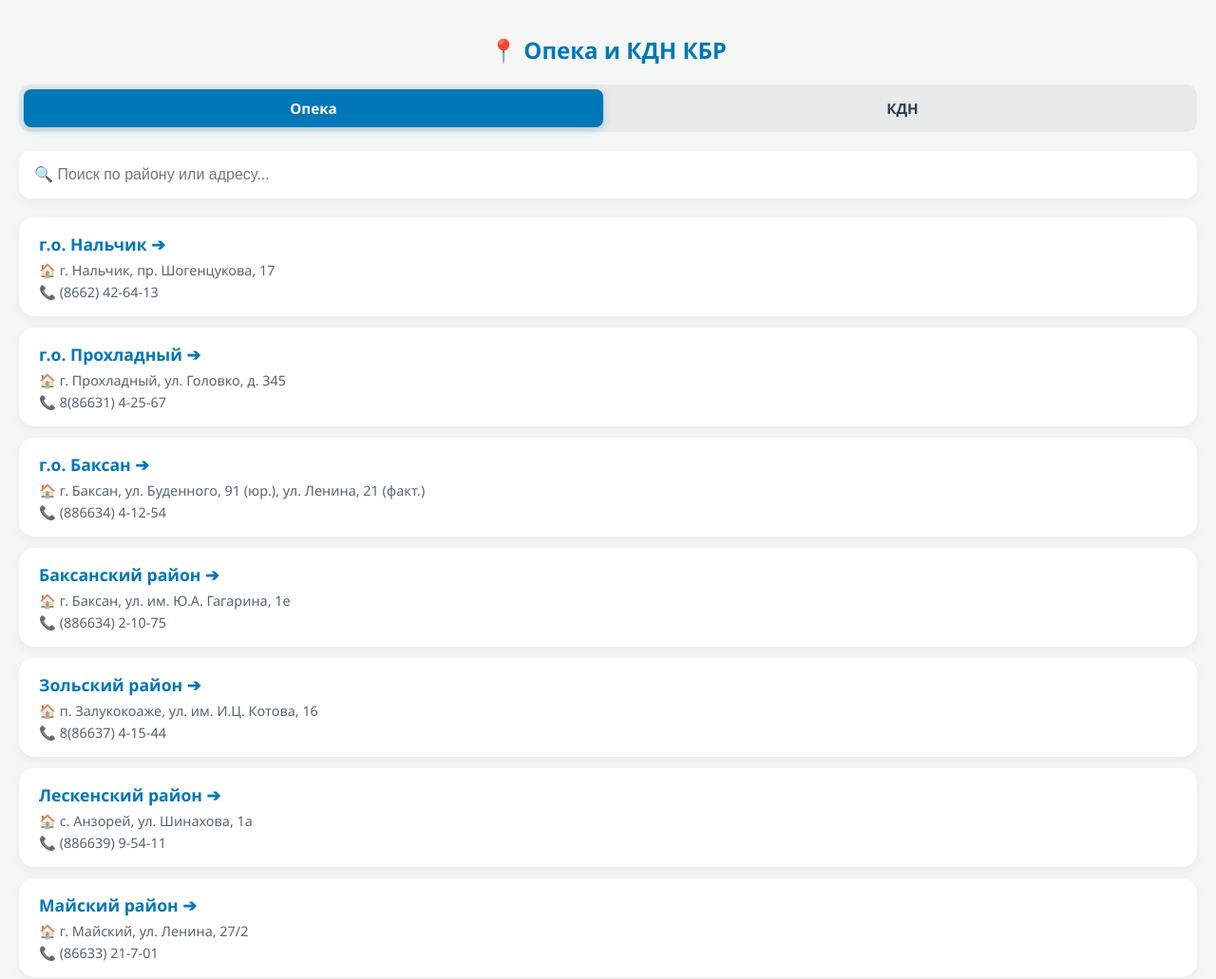
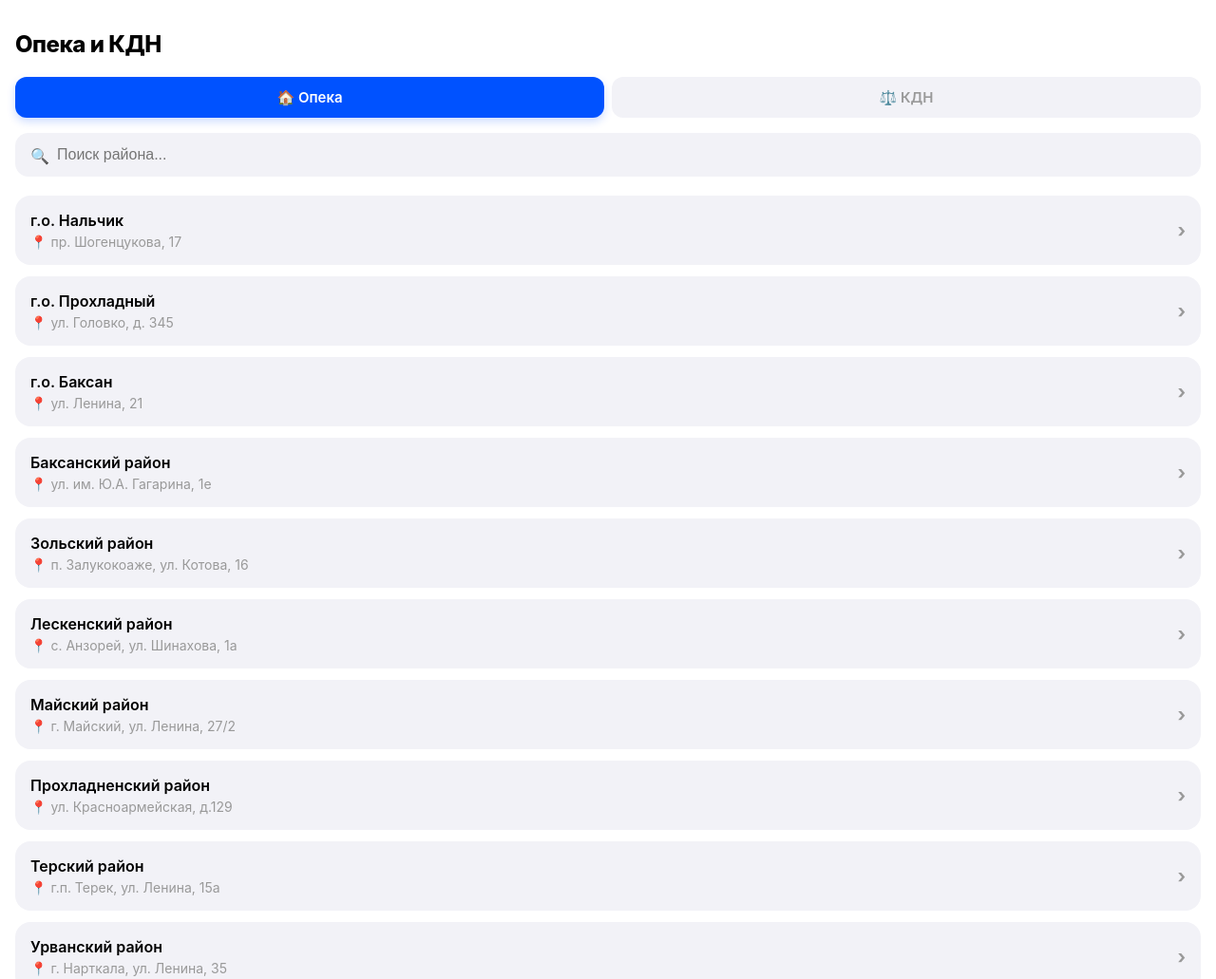
Before and after one commit to temir198819/opeka-miniapp, a plain HTML site: page index.html in a window 1280 px wide. Shown: the top 1031 px of the page at 95% size. Drawn offline with Linux system fonts and the light colour scheme; a script that the page names is missing.

Commit message:
Update index.html

```diff
--- a/index.html
+++ b/index.html
@@ -6,170 +6,181 @@
   <title>Опека КБР</title>
   <script src="https://telegram.org/js/telegram-web-app.js"></script>
   <style>
-    /* Настройка цветов (подстраивается под тему телеграма) */
+    /* Минималистичный дизайн */
     :root {
-      --bg-color: var(--tg-theme-bg-color, #f4f7f6);
-      --text-color: var(--tg-theme-text-color, #2c3e50);
-      --hint-bg: var(--tg-theme-secondary-bg-color, #ffffff);
-      --primary: #0077B6; /* Морской синий */
-      --card-bg: var(--tg-theme-secondary-bg-color, #ffffff);
-      --shadow: 0 4px 12px rgba(0,0,0,0.05);
+      --bg: var(--tg-theme-bg-color, #ffffff);
+      --text: var(--tg-theme-text-color, #000000);
+      --hint: var(--tg-theme-hint-color, #999999);
+      --primary: #0052FF; /* Яркий синий (как в Revolut/Тинькофф) */
+      --card: var(--tg-theme-secondary-bg-color, #f2f2f7);
     }
 
+    * { box-sizing: border-box; }
+
     body {
-      font-family: 'Segoe UI', system-ui, sans-serif;
-      padding: 20px;
-      background: var(--bg-color);
-      color: var(--text-color);
+      font-family: -apple-system, BlinkMacSystemFont, 'Segoe UI', Roboto, sans-serif;
+      background: var(--bg);
+      color: var(--text);
       margin: 0;
+      padding: 16px;
       padding-bottom: 40px;
     }
 
     h1 {
-      font-size: 1.5rem;
+      font-size: 24px;
+      font-weight: 800;
       margin-bottom: 20px;
-      text-align: center;
-      font-weight: 700;
-      color: var(--primary);
+      letter-spacing: -0.5px;
     }
 
+    /* Переключатели вкладок */
     .tabs {
       display: flex;
-      gap: 10px;
-      margin-bottom: 20px;
-      background: rgba(0,0,0,0.05);
-      padding: 5px;
-      border-radius: 12px;
+      gap: 8px;
+      margin-bottom: 16px;
     }
 
     .tab {
       flex: 1;
-      padding: 10px;
+      padding: 12px;
       text-align: center;
-      border-radius: 8px;
+      border-radius: 12px;
+      font-size: 15px;
+      font-weight: 600;
       cursor: pointer;
-      font-size: 0.95rem;
-      font-weight: 600;
-      transition: 0.3s;
-      color: var(--text-color);
+      background: var(--card);
+      color: var(--hint);
+      transition: 0.2s;
     }
 
     .tab.active {
       background: var(--primary);
       color: #fff;
-      box-shadow: 0 2px 8px rgba(0, 119, 182, 0.3);
+      box-shadow: 0 4px 10px rgba(0, 82, 255, 0.2);
     }
 
+    /* Поле поиска */
+    .search-container {
+      position: relative;
+      margin-bottom: 20px;
+    }
+    .search-icon {
+      position: absolute;
+      left: 16px;
+      top: 14px;
+      color: var(--hint);
+    }
     input {
       width: 100%;
-      padding: 14px;
-      border-radius: 12px;
-      border: 2px solid transparent;
-      background: var(--card-bg);
-      color: var(--text-color);
+      padding: 14px 14px 14px 44px;
+      border-radius: 14px;
+      border: none;
+      background: var(--card);
+      color: var(--text);
+      font-size: 16px;
+      outline: none;
+    }
+
+    /* Плашка подсказки */
+    #hint-box {
+      display: none;
+      background: rgba(0, 82, 255, 0.1);
+      color: var(--primary);
+      padding: 16px;
+      border-radius: 14px;
       margin-bottom: 20px;
-      font-size: 1rem;
-      box-sizing: border-box;
-      box-shadow: var(--shadow);
-      transition: 0.3s;
+      font-size: 15px;
+      line-height: 1.4;
+      font-weight: 500;
     }
-    input:focus { outline: none; border-color: var(--primary); }
+    #hint-box b { display: block; margin-bottom: 4px; font-size: 13px; text-transform: uppercase; letter-spacing: 0.5px;}
 
     /* Карточки */
     .card {
-      border: none;
       border-radius: 16px;
       padding: 16px;
       margin-bottom: 12px;
-      background: var(--card-bg);
-      box-shadow: var(--shadow);
+      background: var(--card);
       cursor: pointer;
-      transition: transform 0.2s, box-shadow 0.2s;
-      border-left: 5px solid transparent;
+      transition: transform 0.1s;
+      display: flex;
+      justify-content: space-between;
+      align-items: center;
     }
 
-    .card:hover {
-      transform: translateY(-3px);
-      box-shadow: 0 6px 16px rgba(0,0,0,0.1);
-      border-left-color: var(--primary);
+    .card:active { transform: scale(0.98); }
+
+    .card-text b {
+      font-size: 16px;
+      display: block;
+      margin-bottom: 4px;
+      font-weight: 600;
     }
 
-    .card b {
-      font-size: 1.1rem;
-      color: var(--primary);
+    .card-text span {
+      font-size: 14px;
+      color: var(--hint);
       display: block;
-      margin-bottom: 6px;
+      margin-top: 2px;
     }
 
-    .small {
-      font-size: 0.9rem;
-      opacity: 0.8;
-      display: block;
-      margin-top: 4px;
-    }
-
-    /* Желтая плашка */
-    #hint-box {
-      background: #FFF3CD;
-      color: #856404;
-      padding: 16px;
-      border-radius: 12px;
-      margin-bottom: 20px;
-      font-size: 0.95rem;
-      border-left: 5px solid #FFC107;
-      line-height: 1.5;
-      box-shadow: var(--shadow);
-      display: none;
+    .arrow {
+      font-size: 20px;
+      color: var(--hint);
+      font-weight: bold;
     }
   </style>
 </head>
 <body>
-  <h1>📍 Опека и КДН КБР</h1>
+  <h1>Опека и КДН</h1>
 
   <div id="hint-box">
-    <b>💡 КУДА ОБРАЩАТЬСЯ:</b><br>
+    <b>Куда обращаться</b>
     <span id="hint-text"></span>
   </div>
 
   <div class="tabs" id="tabs">
-    <div class="tab active" onclick="switchTab('opeka')">Опека</div>
-    <div class="tab" onclick="switchTab('kdn')">КДН</div>
+    <div class="tab active" onclick="switchTab('opeka')">🏠 Опека</div>
+    <div class="tab" onclick="switchTab('kdn')">⚖️ КДН</div>
   </div>
 
-  <input id="search" placeholder="🔍 Поиск по району или адресу..." oninput="filter()">
+  <div class="search-container">
+    <span class="search-icon">🔍</span>
+    <input id="search" placeholder="Поиск района..." oninput="filter()">
+  </div>
 
   <div id="list"></div>
 
   <script>
     const OPEKA = [
-      { name: "г.о. Нальчик", addr: "г. Нальчик, пр. Шогенцукова, 17", phone: "(8662) 42-64-13" },
-      { name: "г.о. Прохладный", addr: "г. Прохладный, ул. Головко, д. 345", phone: "8(86631) 4-25-67" },
-      { name: "г.о. Баксан", addr: "г. Баксан, ул. Буденного, 91 (юр.), ул. Ленина, 21 (факт.)", phone: "(886634) 4-12-54" },
-      { name: "Баксанский район", addr: "г. Баксан, ул. им. Ю.А. Гагарина, 1е", phone: "(886634) 2-10-75" },
-      { name: "Зольский район", addr: "п. Залукокоаже, ул. им. И.Ц. Котова, 16", phone: "8(86637) 4-15-44" },
+      { name: "г.о. Нальчик", addr: "пр. Шогенцукова, 17", phone: "(8662) 42-64-13" },
+      { name: "г.о. Прохладный", addr: "ул. Головко, д. 345", phone: "8(86631) 4-25-67" },
+      { name: "г.о. Баксан", addr: "ул. Ленина, 21", phone: "(886634) 4-12-54" },
+      { name: "Баксанский район", addr: "ул. им. Ю.А. Гагарина, 1е", phone: "(886634) 2-10-75" },
+      { name: "Зольский район", addr: "п. Залукокоаже, ул. Котова, 16", phone: "8(86637) 4-15-44" },
       { name: "Лескенский район", addr: "с. Анзорей, ул. Шинахова, 1а", phone: "(886639) 9-54-11" },
       { name: "Майский район", addr: "г. Майский, ул. Ленина, 27/2", phone: "(86633) 21-7-01" },
-      { name: "Прохладненский район", addr: "г. Прохладный, ул. Красноармейская, д.129", phone: "(86631) 7-67-90" },
+      { name: "Прохладненский район", addr: "ул. Красноармейская, д.129", phone: "(86631) 7-67-90" },
       { name: "Терский район", addr: "г.п. Терек, ул. Ленина, 15а", phone: "8(86632) 4-18-47" },
       { name: "Урванский район", addr: "г. Нарткала, ул. Ленина, 35", phone: "(86635) 4-30-62" },
-      { name: "Чегемский район", addr: "г. Чегем, ул. Баксанское шоссе, 26", phone: "8(86630) 4-10-48" },
-      { name: "Черекский район", addr: "п.г.т. Кашхатау, ул. К. Мечиева, 108", phone: "8(86636) 4-10-20" },
+      { name: "Чегемский район", addr: "г. Чегем, Баксанское шоссе, 26", phone: "8(86630) 4-10-48" },
+      { name: "Черекский район", addr: "п.г.т. Кашхатау, ул. Мечиева, 108", phone: "8(86636) 4-10-20" },
       { name: "Эльбрусский район", addr: "г.п. Тырныауз, пр. Эльбрусский, 39", phone: "(86638) 4-37-52" }
     ];
 
     const KDN = [
-      { name: "Урванский район", addr: "г.п. Нарткала, ул. Ленина д.37 каб.6", phone: "8(86635) 4-10-70" },
+      { name: "Урванский район", addr: "г.п. Нарткала, ул. Ленина д.37", phone: "8(86635) 4-10-70" },
       { name: "Эльбрусский район", addr: "г.п. Тырныауз, пр. Эльбрусский д.39", phone: "8(86638) 4-72-15" },
-      { name: "Терский район", addr: "г.п. Терек, ул. Ленина, 15, каб.100", phone: "8(86632) 4-17-44" },
+      { name: "Терский район", addr: "г.п. Терек, ул. Ленина, 15", phone: "8(86632) 4-17-44" },
       { name: "Баксанский район", addr: "г. Баксан, ул. Гагарина, 1Е", phone: "8(86634) 4-12-28" },
       { name: "Лескенский район", addr: "с. Анзорей, Шинахова 1А", phone: "8(86639) 9-56-0" },
       { name: "Чегемский район", addr: "г.п. Чегем, Баксанское шоссе, 3", phone: "8(86630) 4-00-27" },
-      { name: "г. Баксан", addr: "пр-кт Ленина, 21, каб. 14", phone: "8(86634) 2-13-91" },
+      { name: "г. Баксан", addr: "пр-кт Ленина, 21", phone: "8(86634) 2-13-91" },
       { name: "Черекский район", addr: "п. Кашхатау, ул. Мечиева 108", phone: "—" },
       { name: "Зольский район", addr: "п. Залукокоаже, ул. Комсомольская, 89", phone: "8(86637) 4-16-68" },
       { name: "г. Нальчик", addr: "ул. Кешокова, 70", phone: "8(8662) 77-48-60" },
       { name: "г. Прохладный", addr: "г. Прохладный", phone: "8(86631) 4-14-49" },
-      { name: "Прохладненский район", addr: "ул. Гагарина, 47, каб. 401", phone: "8(86631) 4-11-48" },
+      { name: "Прохладненский район", addr: "ул. Гагарина, 47", phone: "8(86631) 4-11-48" },
       { name: "Майский район", addr: "ул. Энгельса, 68", phone: "8(86633) 23-7-25" }
     ];
 
@@ -188,9 +199,11 @@
       document.getElementById('list').innerHTML = items.map((o, index) => `
         <a href="detail.html?type=${currentTab}&id=${index}" style="text-decoration: none; color: inherit;">
           <div class="card">
-            <b>${o.name} ➔</b>
-            <span class="small">🏠 ${o.addr}</span>
-            <span class="small">📞 ${o.phone}</span>
+            <div class="card-text">
+              <b>${o.name}</b>
+              <span>📍 ${o.addr}</span>
+            </div>
+            <div class="arrow">›</div>
           </div>
         </a>
       `).join('');
@@ -203,7 +216,6 @@
       render(filtered);
     }
 
-    // Инициализация
     render(OPЕКА = OPEKA);
     Telegram.WebApp.ready();
     Telegram.WebApp.expand();
```
